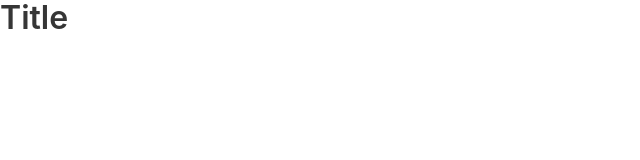
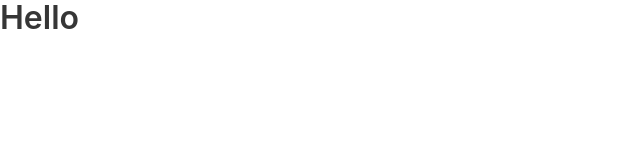
Before and after one commit to mohamedharizi/TodoList-Test, a Vue app: page / in a window 1280 px wide. Shown: the top 160 px of the page, without its empty margins (0-640 px from the left). Built offline with nearby package versions, Linux system fonts and the light colour scheme.

Commit message:
cabler le composant TodoList.vue vers App.vue

```diff
--- a/src/App.vue
+++ b/src/App.vue
@@ -1,14 +1,17 @@
 <template>
   <div id="app">
-   <h1 class="title">Title</h1>
+   <TodoList />
   </div>
 </template>
 
 <script>
 
-
+import TodoList from '@/components/TodoList.vue';
 export default {
   name: "app",
+  components: {
+    TodoList
+  }
 
 };
 </script>
```
